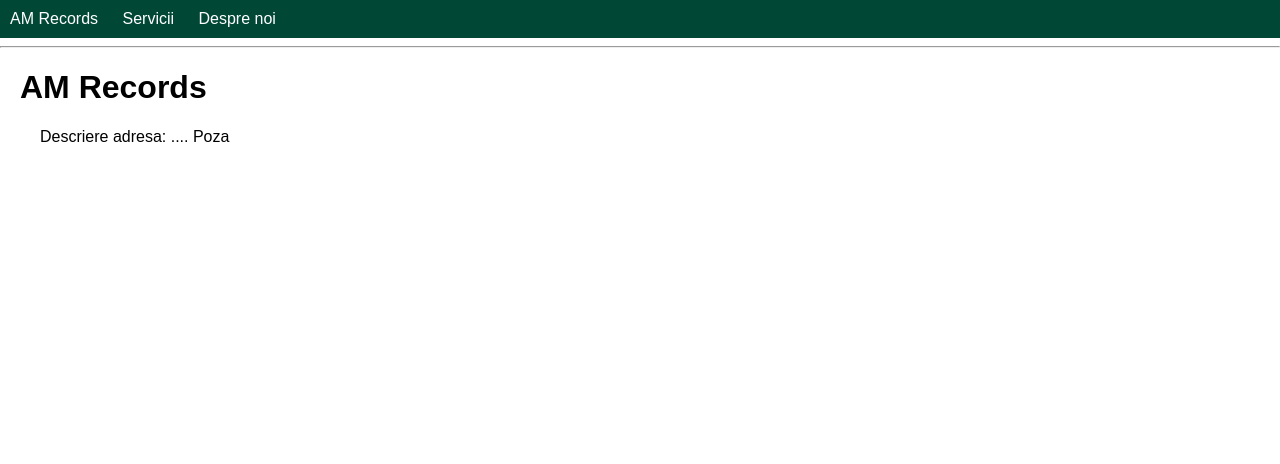
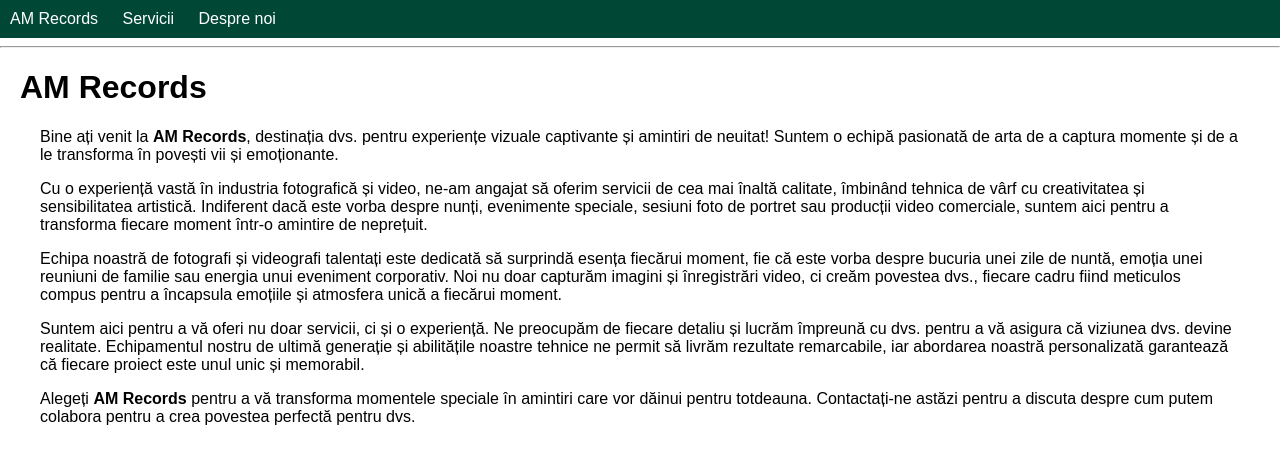
Before and after one commit to realmitza/AMRecords, a Flask app: page / in a window 1280 px wide. Shown: the top 464 px of the page. Run offline with Flask 3, Linux system fonts and the light colour scheme.

Commit message:
adaugat descriere

```diff
--- a/templates/despre_noi.html
+++ b/templates/despre_noi.html
@@ -2,7 +2,8 @@
 
 {% block content %}
     <h1 class="title">{% block title %} Despre noi {% endblock %}</h1>
-    <p>Suntem on firma de servicii...</p>
+    <p>Suntem on firma de servicii foto video co o experienta de peste 20 de ani. Suntem specializati in realizarea de servicii foto si video evenimente.</p>
+    <p>Echipa noastră este formată din fotografi și videografi talentați, cu o înțelegere profundă a esteticii vizuale și a emoțiilor umane. Ne străduim să surprindem fiecare moment într-un mod autentic și captivant, punând accent pe detaliile care fac diferența. Fiecare proiect este abordat cu atenție și pasiune, garantând că fiecare imagine sau clip video devine o expresie autentică a momentului înregistrat.</p>
     <div class="content">
         {% for angajat in angajati %}
             <div class="angajat">
--- a/templates/index.html
+++ b/templates/index.html
@@ -1,12 +1,21 @@
 {% extends 'baza.html' %}
 
 {% block content %}
-    <h1 class="title">{% block title %} AM Records {% endblock %}</h1>
-    <div class="content">
-        Descriere
+    <div class="container">
+        <h1 class="title">{% block title %} AM Records {% endblock %}</h1>
+        <div class="content">
+            <p>Bine ați venit la <strong>AM Records</strong>, destinația dvs. pentru experiențe vizuale captivante și amintiri de neuitat! Suntem o echipă pasionată de arta de a captura momente și de a le transforma în povești vii și emoționante.</p>
 
-        adresa: ....
+            <p>Cu o experiență vastă în industria fotografică și video, ne-am angajat să oferim servicii de cea mai înaltă calitate, îmbinând tehnica de vârf cu creativitatea și sensibilitatea artistică. Indiferent dacă este vorba despre nunți, evenimente speciale, sesiuni foto de portret sau producții video comerciale, suntem aici pentru a transforma fiecare moment într-o amintire de neprețuit.</p>
 
-        Poza
+            <p>Echipa noastră de fotografi și videografi talentați este dedicată să surprindă esența fiecărui moment, fie că este vorba despre bucuria unei zile de nuntă, emoția unei reuniuni de familie sau energia unui eveniment corporativ. Noi nu doar capturăm imagini și înregistrări video, ci creăm povestea dvs., fiecare cadru fiind meticulos compus pentru a încapsula emoțiile și atmosfera unică a fiecărui moment.</p>
+
+            <p>Suntem aici pentru a vă oferi nu doar servicii, ci și o experiență. Ne preocupăm de fiecare detaliu și lucrăm împreună cu dvs. pentru a vă asigura că viziunea dvs. devine realitate. Echipamentul nostru de ultimă generație și abilitățile noastre tehnice ne permit să livrăm rezultate remarcabile, iar abordarea noastră personalizată garantează că fiecare proiect este unul unic și memorabil.</p>
+
+            <p>Alegeți <strong>AM Records</strong> pentru a vă transforma momentele speciale în amintiri care vor dăinui pentru totdeauna. Contactați-ne astăzi pentru a discuta despre cum putem colabora pentru a crea povestea perfectă pentru dvs.</p>
+
+        </div>
     </div>
+
+
 {% endblock %}
```
